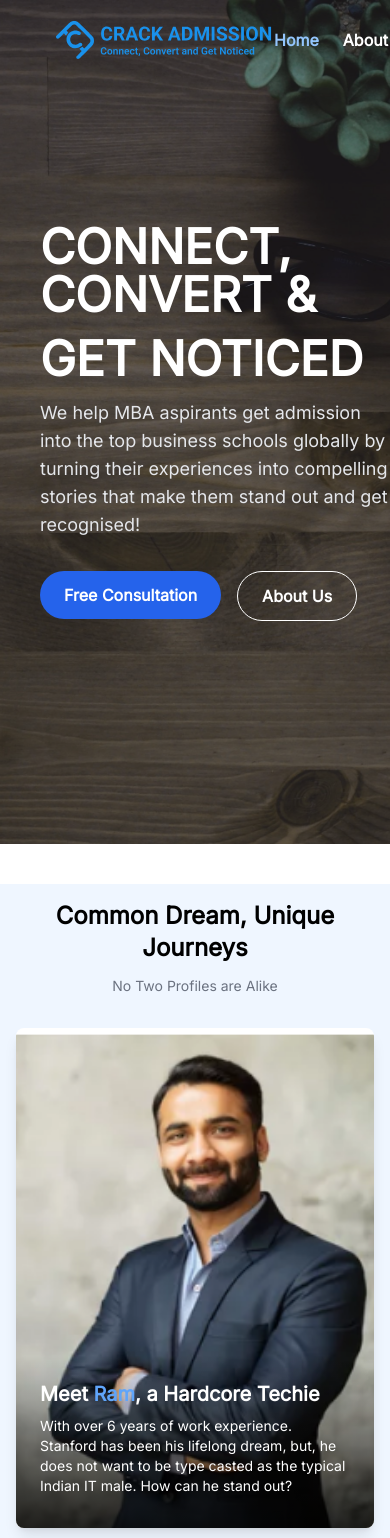
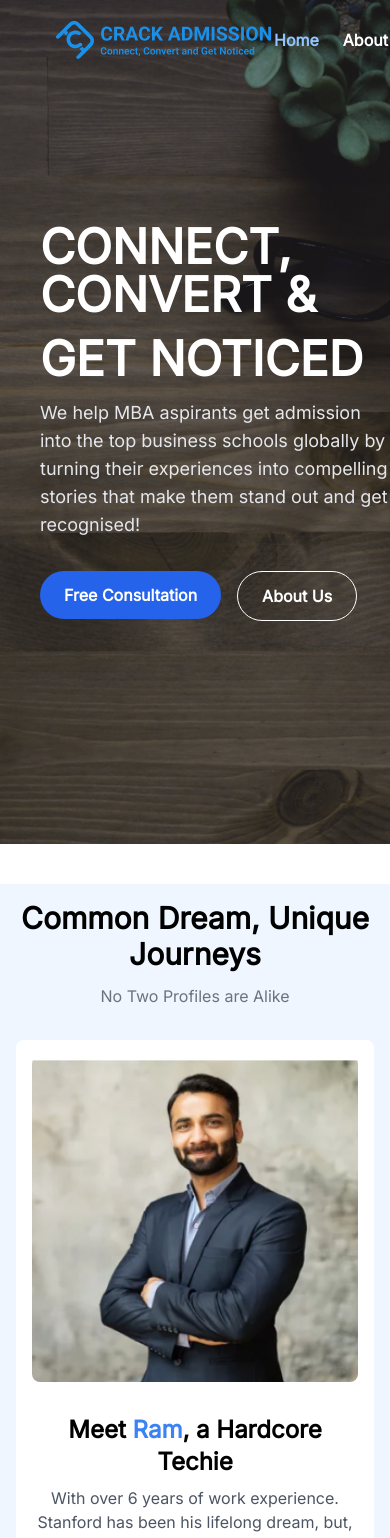
Before and after one commit to Its-Aman-Yadav/crack-admission, a Next.js app in the folder frontend/: page / in a window 390 px wide. Shown: the top 1538 px of the page. Built offline with nearby package versions, Linux system fonts and the light colour scheme; no server answers.

Commit message:
home reviews fixed

```diff
--- a/frontend/src/components/HomeReview.tsx
+++ b/frontend/src/components/HomeReview.tsx
@@ -1,104 +1,94 @@
-'use client';
+'use client'
 
-import React, { useState, useEffect } from 'react';
-import '@fontsource/inter';
-import Link from 'next/link';
+import React, { useState, useEffect } from 'react'
+import '@fontsource/inter'
+import Link from "next/link"
 
 const testimonials = [
   {
     name: 'Sandhya',
     title: 'Business Woman',
-    description:
-      'Wants to highlight the skills acquired by working in her family business. But, how can she avoid unnecessary banter about irrelevant experiences? How can she build her brand',
+    description: 'Wants to highlight the skills acquired by working in her family business. But, how can she avoid unnecessary banter about irrelevant experiences? How can she build her brand',
     leadershipQuestion: '',
     image: '/images/Sandhya.png',
   },
   {
     name: 'Ram',
     title: 'Hardcore Techie',
-    description:
-      'With over 6 years of work experience. Stanford has been his lifelong dream, but, he does not want to be type casted as the typical Indian IT male. How can he stand out?',
+    description: 'With over 6 years of work experience. Stanford has been his lifelong dream, but, he does not want to be type casted as the typical Indian IT male. How can he stand out?',
     leadershipQuestion: '',
     image: '/images/Ram.png',
   },
   {
     name: 'Omar',
     title: 'Chartered Accountant',
-    description:
-      'Wants to start his own VC fund and to do this desires to get into a top-tier Business School to upskill and build networks. He is concerned that he does not have significant team management skills to show as he was mostly a solo contributor.',
+    description: 'Wants to start his own VC fund and to do this desires to get into a top-tier Business School to upskill and build networks. He is concerned that he does not have significant team management skills to show as he was mostly a solo contributor.',
     leadershipQuestion: 'How does he demonstrate leadership potential in the application?',
     image: '/images/Omar.png',
   },
-];
+]
 
 export default function TestimonialSlider() {
-  const [currentTestimonialIndex, setCurrentTestimonialIndex] = useState(0);
+  const [currentTestimonialIndex, setCurrentTestimonialIndex] = useState(0)
+  const [fade, setFade] = useState(true)
 
   useEffect(() => {
     const interval = setInterval(() => {
-      setCurrentTestimonialIndex((prevIndex) => (prevIndex + 1) % testimonials.length);
-    }, 5000);
+      setFade(false)
+      setTimeout(() => {
+        setCurrentTestimonialIndex((prevIndex) => (prevIndex + 1) % testimonials.length)
+        setFade(true)
+      }, 500) // Adjust to match the CSS transition duration
+    }, 5000)
 
-    return () => clearInterval(interval);
-  }, []);
+    return () => clearInterval(interval)
+  }, [])
 
   return (
-    <div className="bg-blue-50">
-      <div className="font-inter mt-10 p-4 max-w-6xl mx-auto overflow-hidden relative">
+    <div className='max-w-full bg-blue-50'>
+      <div className="font-inter mt-10 p-4 max-w-6xl mx-auto">
         {/* Heading Section */}
         <div className="text-center mb-8">
-          <h2 className="text-2xl md:text-3xl font-bold text-black mb-3">
-            Common Dream, Unique Journeys
-          </h2>
-          <p className="text-gray-500 text-sm md:text-base">No Two Profiles are Alike</p>
+          <h2 className="text-3xl font-bold text-black mb-3">Common Dream, Unique Journeys</h2>
+          <p className="text-gray-500 mb-4">No Two Profiles are Alike</p>
         </div>
 
         {/* Testimonials */}
-        <div className="relative h-[500px] md:h-[600px] bg-white rounded-lg overflow-hidden shadow-lg">
-          {testimonials.map((testimonial, index) => (
+        <div className="mt-3 bg-white rounded-lg p-4">
           <div
-              key={index}
-              className={`absolute top-0 left-0 w-full h-full transition-opacity transform ${
-                index === currentTestimonialIndex
-                  ? 'opacity-100 translate-x-0'
-                  : index < currentTestimonialIndex
-                  ? 'opacity-0 -translate-x-full'
-                  : 'opacity-0 translate-x-full'
+            className={`flex flex-col md:flex-row items-center md:items-start gap-4 transition-opacity duration-500 ${
+              fade ? 'opacity-100' : 'opacity-0'
             }`}
-              style={{
-                transition: 'opacity 1s ease-in-out, transform 1s ease-in-out',
-              }}
           >
             {/* Image Section */}
-              <div className="w-full h-full relative">
+            <div className="w-full md:w-1/4">
+              <div className="w-full rounded-lg overflow-hidden">
                 <img
-                  src={testimonial.image}
-                  alt={testimonial.name}
-                  className="object-cover w-full h-full"
+                  src={testimonials[currentTestimonialIndex].image}
+                  alt={testimonials[currentTestimonialIndex].name}
+                  className="object-cover w-full h-auto"
                 />
+              </div>
+            </div>
 
             {/* Text Section */}
-                <div className="absolute bottom-0 left-0 w-full bg-gradient-to-t from-black/80 to-transparent p-6 text-white">
-                  <h2 className="text-xl md:text-2xl font-bold mb-2">
-                    Meet <span className="text-blue-400">{testimonial.name}</span>, a{' '}
-                    {testimonial.title}
+            <div className="w-full md:w-3/4 text-center md:text-left mt-4 md:mt-0">
+              <h2 className="text-2xl text-black font-bold mb-2">
+                Meet <span className="text-blue-500">{testimonials[currentTestimonialIndex].name}</span>, a {testimonials[currentTestimonialIndex].title}
               </h2>
-                  <p className="text-sm md:text-base mb-2">{testimonial.description}</p>
-                  {testimonial.leadershipQuestion && (
-                    <p className="text-blue-400 font-semibold">{testimonial.leadershipQuestion}</p>
+              <p className="text-gray-600 mb-3">{testimonials[currentTestimonialIndex].description}</p>
+              {testimonials[currentTestimonialIndex].leadershipQuestion && (
+                <p className="text-blue-500 font-semibold">{testimonials[currentTestimonialIndex].leadershipQuestion}</p>
               )}
             </div>
           </div>
         </div>
-          ))}
-        </div>
 
         {/* Call to Action */}
-        <div className="text-center mt-6">
-          <p className="text-gray-600 text-sm md:text-base mb-4">
+        <div className="text-center mt-8 font-bold">
+          <p className="text-gray-600 mb-4">
             Sounds familiar? Everyone's problems may vary but they all share the same dream:
-            TO GET INTO THEIR DREAM MBA COLLEGE! CrackAdmission will help you do just that... So,
-            what is holding you back?
+            TO GET INTO THEIR DREAM MBA COLLEGE! CrackAdmission will help you do just that... So, what is holding you back?
           </p>
           <Link href="/success-stories">
             <button className="bg-blue-600 text-white py-2 px-4 rounded-full font-semibold hover:bg-blue-700 transition-all">
@@ -108,5 +98,5 @@ export default function TestimonialSlider() {
         </div>
       </div>
     </div>
-  );
+  )
 }
--- a/package.json
+++ b/package.json
@@ -5,11 +5,13 @@
     "react-icons": "^5.3.0",
     "react-markdown": "^9.0.1",
     "react-slick": "^0.30.2",
+    "react-transition-group": "^4.4.5",
     "remark-gfm": "^4.0.0",
     "slick-carousel": "^1.8.1"
   },
   "devDependencies": {
     "@tailwindcss/typography": "^0.5.15",
-    "@types/react-slick": "^0.23.13"
+    "@types/react-slick": "^0.23.13",
+    "@types/react-transition-group": "^4.4.11"
   }
 }
```
Also changed, not shown: 1 other file (tests, documents, lock files or other folders). Lines whose indentation alone changed are shown as unchanged.
